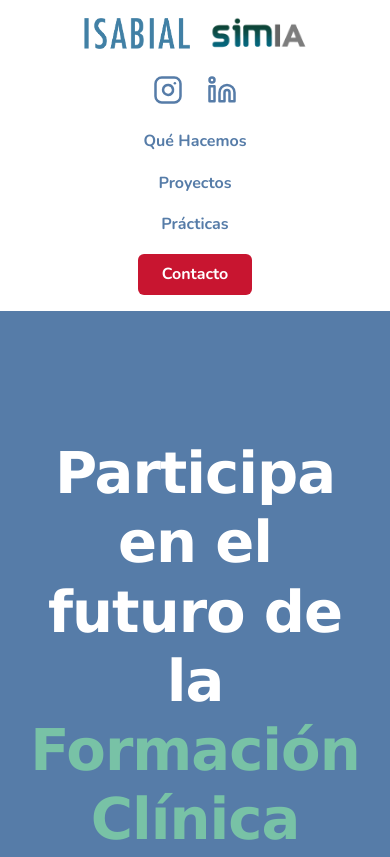
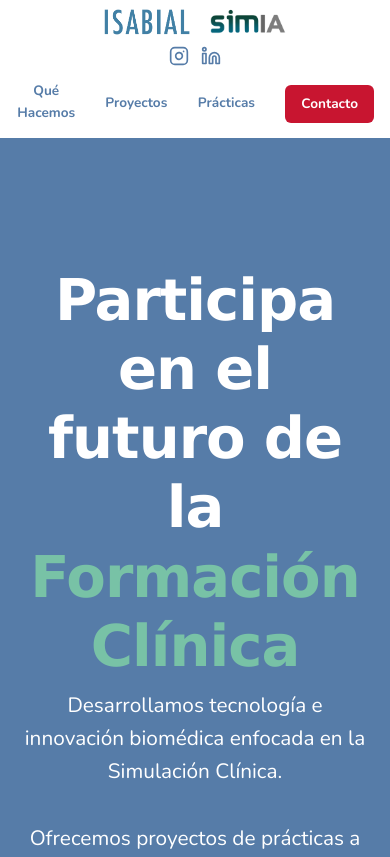
Before and after one commit to SimIA-Lab-Org/web-practicas-simia, a website built with Vite: page index.html in a window 390 px wide. Shown: the top 857 px of the page. Built offline with nearby package versions, Linux system fonts and the light colour scheme.

Commit message:
revision

```diff
--- a/src/style.css
+++ b/src/style.css
@@ -1019,35 +1019,60 @@ footer a:hover {
 
   /* --- 2. Barra de Navegación (Navbar) --- */
   .navbar {
-    flex-direction: column; /* Apilamos logos, redes y links */
-    padding: 1rem;
-    gap: 1rem;
+    flex-direction: column;
+    padding: 0.5rem 1rem;
+    gap: 0.4rem;
     height: auto;
   }
   .brand-logos {
     justify-content: center;
   }
   .logo-principal {
-    height: 35px; /* Un poco más compactos */
+    height: 28px;
   }
+
+  /* --- REDES SOCIALES MÁS PEQUEÑAS --- */
   .nav-socials {
-    position: static; /* Quitamos el absolute para que se apilen con los demás elementos */
-    transform: none;  /* Eliminamos la traducción horizontal */
+    position: static;
+    transform: none;
     justify-content: center;
-    margin: 0.5rem 0;
+    gap: 0.8rem; /* Separación simétrica entre ellos */
+    margin: 0.2rem 0;
   }
+  .nav-socials a img,
+  .nav-socials a svg,
+  .nav-socials a i {
+    width: 20px !important;  /* Iconos más pequeñitos si son imágenes/svg */
+    height: 20px !important;
+    font-size: 1.1rem !important; /* Por si estás usando FontAwesome (iconos de texto) */
+  }
+
+  /* --- ENLACES MATEMÁTICAMENTE CENTRADOS --- */
   .nav-links {
-    flex-direction: column; /* Menú en vertical */
+    display: flex;       /* Usamos flexbox para repartir el espacio */
+    justify-content: space-between;
+    align-items: center;
     width: 100%;
-    gap: 1rem;
-    text-align: center;
+    margin: 0.3rem 0;
+    padding: 0;
   }
   .nav-links li {
-    display: block;
+    flex: 1; /* MAGIA CONTRA EL TOC: Los 3 enlaces miden exactamente lo mismo de ancho */
+    text-align: center; /* Centramos el texto dentro de su espacio */
+    margin: 0;
   }
+  .nav-links a {
+    font-size: 0.85rem; /* Un pelín más pequeño para evitar que se aplasten */
+    display: inline-block;
+  }
+
+  /* --- BOTÓN DE CONTACTO --- */
   .btn-contacto {
     display: block;
-    width: 100%; /* Botón de contacto ocupa todo el ancho */
+    width: 100%;
+    padding: 0.5rem 1rem;
+    text-align: center;
+    margin-top: 0.2rem;
   }
 
   /* --- 3. Cabecera Inicial (Hero) --- */
```
